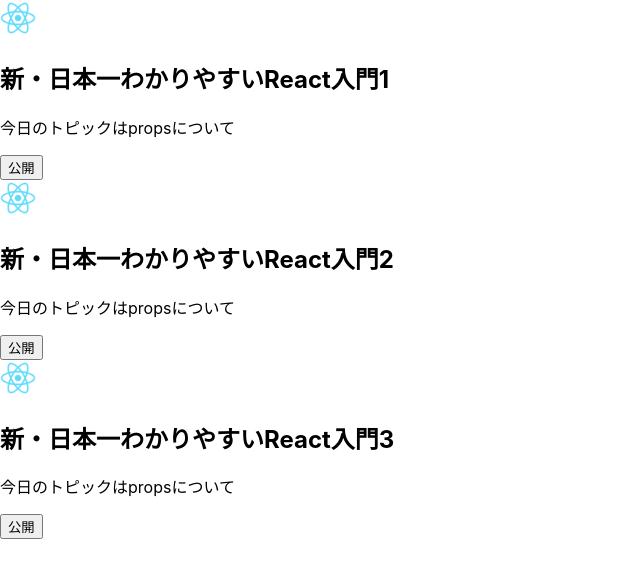
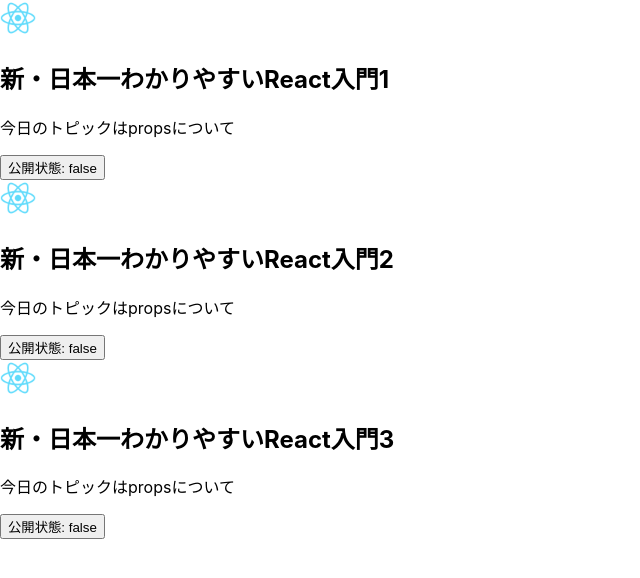
Before and after one commit to GekiteniusY/ReactBasic, a React (Create React App) app: page / in a window 1280 px wide. Shown: the top 578 px of the page, without its empty margins (0-640 px from the left). Built offline with nearby package versions, Linux system fonts and the light colour scheme.

Commit message:
stateの一番ベーシックな使い方ハンズオン

```diff
--- a/src/component/Article.jsx
+++ b/src/component/Article.jsx
@@ -1,11 +1,18 @@
-import { Content, Title } from "./index";
+import { useState } from "react";
+import { Content, Title, PublishButton } from "./index";
 
 const Article = (props) => {
+    const [isPublished, setIsPublished] = useState(false);
+    // console.log(isPublished);
+    const publishArticle = () => {
+        setIsPublished(true)
+    }
+
     return (
         <div>
             <Title title={props.title}/>
             <Content content={props.content}/>
-            <button>公開</button>
+            <PublishButton isPublished={isPublished} onClick={publishArticle}/>
         </div>
     );
 };
--- /dev/null
+++ b/src/component/PublishButton.jsx
@@ -0,0 +1,9 @@
+const PublishButton = (props) => {
+    return (
+        <button onClick={() => props.onClick()}>
+            公開状態: {props.isPublished.toString()}
+        </button>
+    )
+}
+
+export default PublishButton
--- a/src/component/index.jsx
+++ b/src/component/index.jsx
@@ -2,7 +2,7 @@
 // export {default as BadCounter} from './BadCounter'
 // export {default as Counter} from './Counter'
 export {default as Content} from './Content'
-// export {default as PublishButton} from './PublishButton'
+export {default as PublishButton} from './PublishButton'
 // export {default as TextInput} from './TextInput'
 export {default as Title} from './Title'
 // export {default as ToggleButton} from './ToggleButton'
```
